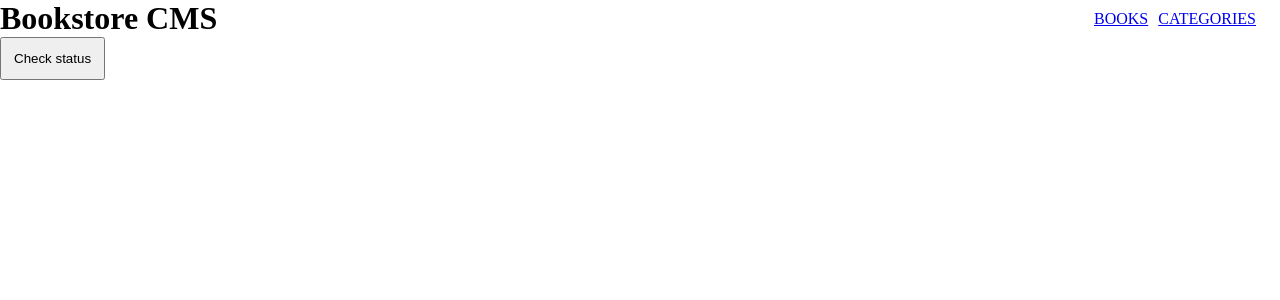
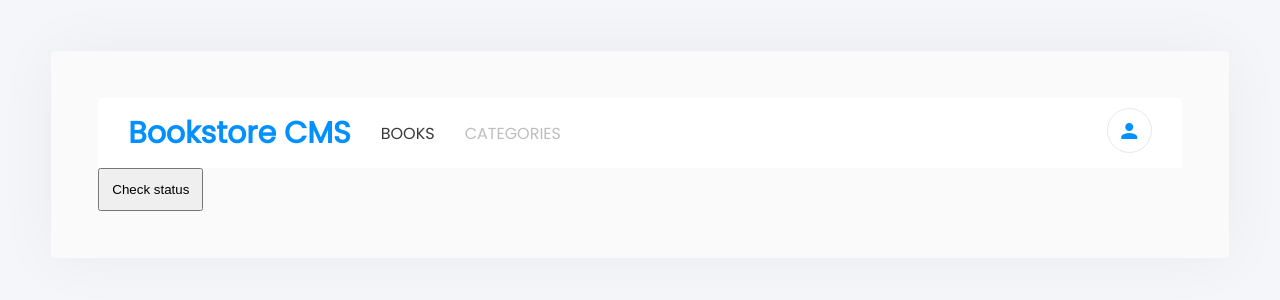
Before and after one commit to yohannesdagnachew/Book-Store, a React (Create React App) app: page /categories in a window 1280 px wide. Shown: the top 300 px of the page. Built offline with nearby package versions, Linux system fonts and the light colour scheme.

Commit message:
Add styling

```diff
--- a/public/index.html
+++ b/public/index.html
@@ -9,6 +9,7 @@
       name="description"
       content="Web site created using create-react-app"
     />
+    <link href="https://fonts.googleapis.com/icon?family=Material+Icons" rel="stylesheet">
     <link rel="apple-touch-icon" href="%PUBLIC_URL%/logo192.png" />
     <!--
       manifest.json provides metadata used when your web app is installed on a
@@ -24,6 +25,7 @@
       work correctly both with client-side routing and a non-root public URL.
       Learn how to configure a non-root public URL by running `npm run build`.
     -->
+    <link rel="stylesheet" href="https://maxcdn.bootstrapcdn.com/font-awesome/4.4.0/css/font-awesome.min.css">
     <title>React App</title>
   </head>
   <body>
--- a/src/App.css
+++ b/src/App.css
@@ -1,6 +1,43 @@
-.header {
+* {
+  margin: 0;
+  padding: 0;
+  box-sizing: border-box;
+}
+
+body {
+  padding: 4%;
+  background-color: #f5f6fa;
+}
+
+#root {
+  border-radius: 4px;
+  box-shadow: 0 0 60px 0 rgb(0 0 0 / 5%);
+  background-color: #fafafa;
+  padding: 4%;
+}
+
+.book-list {
+  list-style-type: none;
+  margin: 0;
+  padding-top: 4%;
   display: flex;
-  justify-content: space-between;
-  margin-right: 24px;
-  align-items: center;
+  flex-direction: column;
+  grid-gap: 0.938rem;
+  gap: 0.938rem;
 }
+
+.primary-button {
+  cursor: pointer;
+  padding: 12px;
+  border-radius: 3px;
+  background-color: #0290ff;
+  border: none;
+  letter-spacing: 0.5px;
+  color: #fff;
+  font-size: 0.813rem;
+  font-weight: 700;
+  font-family:
+    "Montserrat",
+    sans-serif;
+  margin: 4% 0;
+}
--- a/src/App.js
+++ b/src/App.js
@@ -8,7 +8,6 @@ function App() {
   return (
     <div className="App">
       <div className="header">
-        <h1>Bookstore CMS</h1>
         <Nav />
       </div>
       <Routes>
--- a/src/components/AddBooks.js
+++ b/src/components/AddBooks.js
@@ -36,15 +36,19 @@ const AddBooks = () => {
 
   return (
     <form className="form" onSubmit={handleSubmit}>
+      <h3 className="form-title">Add New Book</h3>
+      <div className="form-input">
         <input
+          className="new-title"
           type="text"
-        placeholder="Title"
+          placeholder="Book Title"
           name="title"
           required
           value={input.title}
           onChange={handleKeydown}
         />
         <input
+          className="author"
           type="text"
           placeholder="Author"
           name="author"
@@ -52,7 +56,8 @@ const AddBooks = () => {
           value={input.author}
           onChange={handleKeydown}
         />
-      <button type="submit">Add new</button>
+        <button className="Add" type="submit">Add new</button>
+      </div>
     </form>
   );
 };
--- a/src/components/Addbooks.css
+++ b/src/components/Addbooks.css
@@ -1,3 +1,43 @@
 .form {
   margin-top: 32px;
+  padding: 1.25rem;
 }
+
+.form-input {
+  display: flex;
+  width: 100%;
+  gap: 2rem;
+  align-items: baseline;
+  justify-content: space-between;
+}
+
+.new-title {
+  width: 50%;
+  height: 2.813rem;
+  border-radius: 4px;
+  padding-left: 0.9375rem;
+  border: solid 1px #e8e8e8;
+  background-color: #fff;
+}
+
+.Add {
+  width: 11.5rem;
+  height: 2.813rem;
+  padding: 0.801rem 1.188rem 0.886rem 1.375rem;
+  border-radius: 3px;
+  background-color: #0290ff;
+  color: #fff;
+}
+
+.author {
+  width: 17.8rem;
+  height: 2.813rem;
+  padding-left: 0.9375rem;
+  border-radius: 4px;
+  border: solid 1px #e8e8e8;
+  background-color: #fff;
+}
+
+.form-title {
+  color: #b0aeae;
+}
--- a/src/components/Book.css
+++ b/src/components/Book.css
@@ -1,15 +1,136 @@
-.list {
-  display: flex;
-  gap: 4px;
-  list-style: none;
-  border-bottom: 2px solid;
+.book {
+  background-color: #fff;
+  border-radius: 4px;
+  border: 1px solid #f5f6fa;
+  padding: 0.625rem;
 }
 
-* {
-  padding: 0;
-  margin: 0;
+.book-content {
+  display: flex;
+  justify-content: space-between;
 }
 
-.main {
-  margin: 12px 0 12px 0;
+.book-info {
+  display: flex;
+  flex-direction: column;
+  width: 100%;
+  padding: 0 1rem;
 }
+
+.progress-container {
+  display: flex;
+  align-items: center;
+}
+
+.book-category,
+.book-title {
+  font-weight: 700;
+  color: #121212;
+}
+
+.book-category {
+  font-size: 0.875rem;
+  opacity: 0.5;
+}
+
+.book-author,
+.book-title {
+  font-family: "Roboto Slab", serif;
+}
+
+.book-author {
+  color: #4386bf;
+}
+
+.book-title {
+  margin-top: 0.188rem;
+  font-size: 1.375rem;
+  letter-spacing: -0.2px;
+}
+
+.button-outline {
+  font-family: "Roboto Slab", serif;
+  background-color: transparent;
+  border: none;
+  color: #4386bf;
+  font-size: 0.875rem;
+  font-weight: 300;
+  align-items: center;
+  cursor: pointer;
+}
+
+.action-buttons {
+  display: flex;
+  align-items: center;
+  margin-top: 1.313rem;
+}
+
+.vertical-divider {
+  width: 0.125rem;
+  height: 1.5rem;
+  background-color: #e8e8e8;
+  margin: 0 1rem;
+}
+
+.circular-progress-container {
+  width: 5.625rem;
+  height: 5.625rem;
+  padding: 0.63rem 0.625rem 0.75rem 0.75rem;
+  display: flex;
+  justify-content: center;
+  align-items: center;
+}
+
+.circular-progress {
+  border-radius: 50%;
+  width: 4.25rem;
+  height: 4.25rem;
+  border: 5px solid #307bbe;
+  border-left-color: #307bbe;
+  border-bottom-color: #e8e8e8;
+  -webkit-transform: rotate(45deg);
+  transform: rotate(45deg);
+}
+
+.progress-divider {
+  width: 0.125rem;
+  height: 4.375rem;
+  margin: 0 3.688rem 0 4.938rem;
+  background-color: #e8e8e8;
+}
+
+.current-chapter-container {
+  display: flex;
+  flex-direction: column;
+  gap: 10px;
+  width: 14rem;
+}
+
+.current-chapter,
+.current-chapter-label {
+  font-family: "Roboto Slab", serif;
+  font-weight: 300;
+  color: #121212;
+}
+
+.current-chapter-label {
+  font-size: 0.813rem;
+  opacity: 0.5;
+}
+
+.primary-button {
+  cursor: pointer;
+  border: none;
+  background-color: #0290ff;
+  border-radius: 3px;
+  padding: 8px 24px;
+  font-family: "Roboto Slab", serif;
+  font-weight: 300;
+  letter-spacing: 0.5px;
+  color: #fff;
+}
+
+.list-item {
+  list-style: none;
+  padding: 1.25rem;
+}
--- a/src/components/Book.js
+++ b/src/components/Book.js
@@ -1,3 +1,4 @@
+/* eslint-disable react/jsx-indent */
 import React from 'react';
 import PropTypes from 'prop-types';
 import './Book.css';
@@ -10,19 +11,54 @@ function Book({ List: book }) {
   const handleDelete = () => dispatch(deleteBook(book.item_id));
 
   return (
-    <div>
-      <div className="main">
-        <h2>{ book.title }</h2>
-        <h3>{ book.author }</h3>
+    // <div>
+    //   <div className="main">
+    //     <h2>{ book.title }</h2>
+    //     <h3>{ book.author }</h3>
+    //   </div>
+    //   <ul className="list">
+    //     <li>Comments</li>
+    //     <li>
+    //       <button onClick={handleDelete} type="button">Remove</button>
+    //     </li>
+    //     <li>Edit</li>
+    //   </ul>
+    // </div>
+    <li className="list-item">
+      <div className="book">
+      <div className="book-content">
+        <div className="book-info">
+          <h4 className="book-category">Fiction</h4>
+          <h2 className="book-title">{book.title}</h2>
+          <h6 className="book-author">{book.author}</h6>
+          <div className="action-buttons">
+            <button className="button-outline" type="button">Comments</button>
+            <div className="vertical-divider" />
+            <button className="button-outline" onClick={handleDelete} type="button">Remove</button>
+            <div className="vertical-divider" />
+            <button className="button-outline" type="button">Edit</button>
+          </div>
+        </div>
+        <div className="progress-container">
+          <div className="circular-progress-container">
+            <div className="circular-progress" />
+          </div>
+          <div className="progress-stat">
+            <p className="percent-complete">75%</p>
+            <p className="completed">Completed</p>
+          </div>
+          <div className="progress-divider" />
+          <div className="current-chapter-container">
+            <div>
+              <p className="current-chapter-label">CURRENT CHAPTER</p>
+              <p className="current-chapter">Chapter 20</p>
+            </div>
+            <div><button className="primary-button" type="button">UPDATE PROGRESS</button></div>
+          </div>
+        </div>
       </div>
-      <ul className="list">
-        <li>Comments</li>
-        <li>
-          <button onClick={handleDelete} type="button">Remove</button>
-        </li>
-        <li>Edit</li>
-      </ul>
-    </div>
+      </div>
+    </li>
   );
 }
 
--- /dev/null
+++ b/src/components/Nav.css
@@ -0,0 +1,65 @@
+@import url('https://fonts.googleapis.com/css2?family=Crete+Round&family=Inter&family=Montserrat:wght@100&family=Poppins&family=Roboto:ital@0;1&display=swap');
+
+.header {
+  background-color: white;
+  display: flex;
+  gap: 3.125rem;
+  width: 100%;
+  padding: 0 0.9375rem;
+  height: 4.375rem;
+  justify-content: space-between;
+}
+
+.nav {
+  display: flex;
+  list-style: none;
+  gap: 1.875rem;
+  background-color: white;
+}
+
+.nav-item {
+  background-color: white;
+  display: flex;
+  flex-direction: column;
+  justify-content: center;
+}
+
+.nav-links {
+  text-decoration: none;
+  background-color: white;
+  font-family: 'Poppins', sans-serif;
+}
+
+.person {
+  display: flex;
+  justify-content: center;
+  align-items: center;
+  margin-top: 0.625rem;
+  cursor: pointer;
+  width: 2.813rem;
+  height: 2.813rem;
+  border-radius: 70%;
+  border: 1px solid #e8e8e8;
+  background-color: #fff;
+  color: #0290ff;
+  justify-self: end;
+}
+
+.Bookstore-CMS {
+  background-color: white;
+  color: #0290ff;
+  display: flex;
+  flex-direction: column;
+  justify-content: center;
+  font-family: 'Poppins', sans-serif;
+  font-size: 1.875rem;
+  font-weight: 700;
+}
+
+.nav-categories {
+  color: rgb(190, 190, 190);
+}
+
+.nav-book {
+  color: rgb(59, 58, 58);
+}
--- a/src/components/Nav.js
+++ b/src/components/Nav.js
@@ -1,26 +1,23 @@
 import React from 'react';
 import { NavLink } from 'react-router-dom';
+import './Nav.css';
 
 const Nav = () => (
-  <div>
-    <ul
-      style={{
-        display: 'flex',
-        listStyle: 'none',
-        gap: '10px',
-      }}
-    >
-      <li>
-        <NavLink activeStyle={{ color: 'orangered' }} to="/">
+  <div className="header">
+    <ul className="nav">
+      <h1 className="Bookstore-CMS">Bookstore CMS</h1>
+      <li className="nav-item">
+        <NavLink className="nav-links nav-book" to="/">
           BOOKS
         </NavLink>
       </li>
-      <li>
-        <NavLink activeStyle={{ color: 'orangered' }} to="categories">
+      <li className="nav-item">
+        <NavLink className="nav-links nav-categories" to="categories">
           CATEGORIES
         </NavLink>
       </li>
     </ul>
+    <button className="person" type="button"><span className="material-icons primary-color">person</span></button>
   </div>
 );
 export default Nav;
--- a/src/index.css
+++ /dev/null
@@ -1,4 +0,0 @@
-* {
-  padding: 0;
-  margin: 0;
-}
--- a/src/index.js
+++ b/src/index.js
@@ -1,6 +1,5 @@
 import React from 'react';
 import ReactDOM from 'react-dom/client';
-import './index.css';
 import { BrowserRouter } from 'react-router-dom';
 import { Provider } from 'react-redux';
 import App from './App';
```
Lines whose indentation alone changed are shown as unchanged.
